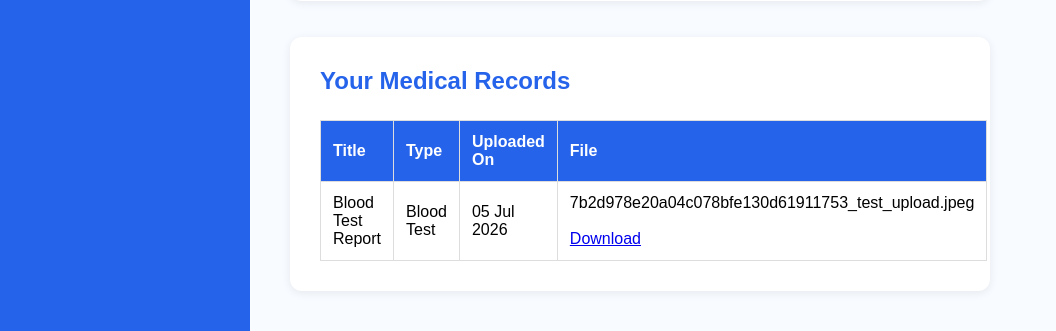
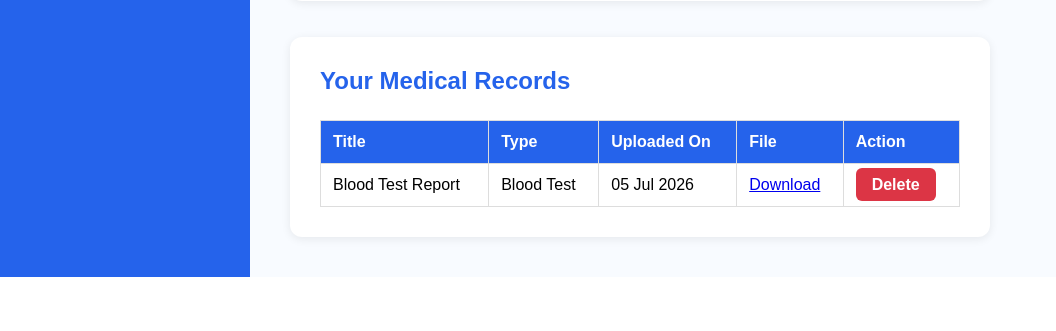
Before and after one commit to Rohan26096/MediLink, a Flask app: page /patient/medical-records in a window 1280 px wide. Shown: the part 676-1007 px from the top of the page, without its empty margins (0-1056 px from the left). After the commit the page ends 953 px from the top, so only its background shows below. Run offline with Flask 3, Linux system fonts and the light colour scheme; a user stored in the database is signed in; data comes from the database, SQL or seed files in the repository; both versions use the stored data as it was after the commit; some libraries are stand-ins or nearby versions.

Commit message:
Complete medical records management

```diff
--- a/routes/medical_records.py
+++ b/routes/medical_records.py
@@ -115,3 +115,35 @@ def download_record(filename):
         filename,
         as_attachment=True
     )
+
+@medical_records.route("/patient/medical-records/delete/<int:record_id>")
+@login_required
+def delete_record(record_id):
+
+    record = MedicalRecord.query.get_or_404(record_id)
+
+    patient = Patient.query.filter_by(
+        user_id=current_user.id
+    ).first()
+
+    # Prevent users from deleting someone else's record
+    if record.patient_id != patient.id:
+        flash("Unauthorized action.", "danger")
+        return redirect(url_for("medical_records.records"))
+
+    filepath = os.path.join(
+        current_app.root_path,
+        "uploads",
+        "reports",
+        record.file_name
+    )
+
+    if os.path.exists(filepath):
+        os.remove(filepath)
+
+    db.session.delete(record)
+    db.session.commit()
+
+    flash("Medical record deleted successfully.", "success")
+
+    return redirect(url_for("medical_records.records"))
--- a/static/css/dashboard.css
+++ b/static/css/dashboard.css
@@ -139,3 +139,15 @@ body{
 .records-table tr:nth-child(even){
     background:#f8fbff;
 }
+.delete-btn{
+    background:#dc3545;
+    color:white;
+    padding:8px 16px;
+    border-radius:6px;
+    text-decoration:none;
+    font-weight:600;
+}
+
+.delete-btn:hover{
+    background:#b52a37;
+}
--- a/templates/patient/medical_records.html
+++ b/templates/patient/medical_records.html
@@ -65,6 +65,7 @@ Medical Records
                 <th>Uploaded On</th>
 
                 <th>File</th>
+                <th>Action</th>
 
             </tr>
 
@@ -83,11 +84,21 @@ Medical Records
                 <td>{{ record.uploaded_at.strftime("%d %b %Y") }}</td>
 
                 <td>
-                    {{ record.file_name }}
-                    <br><br>
                     <a href="{{ url_for('medical_records.download_record',
                                         filename=record.file_name) }}">
                         Download
+                    </a>
+                </td>
+
+                <td>
+                    <a
+                        href="{{ url_for('medical_records.delete_record',
+                                        record_id=record.id) }}"
+                        onclick="return confirm('Delete this medical record?')"
+                        class="delete-btn">
+
+                        Delete
+
                     </a>
                 </td>
 
```
Also changed, not shown: database/medilink.db, uploads/reports/test_upload.jpeg (deleted).
